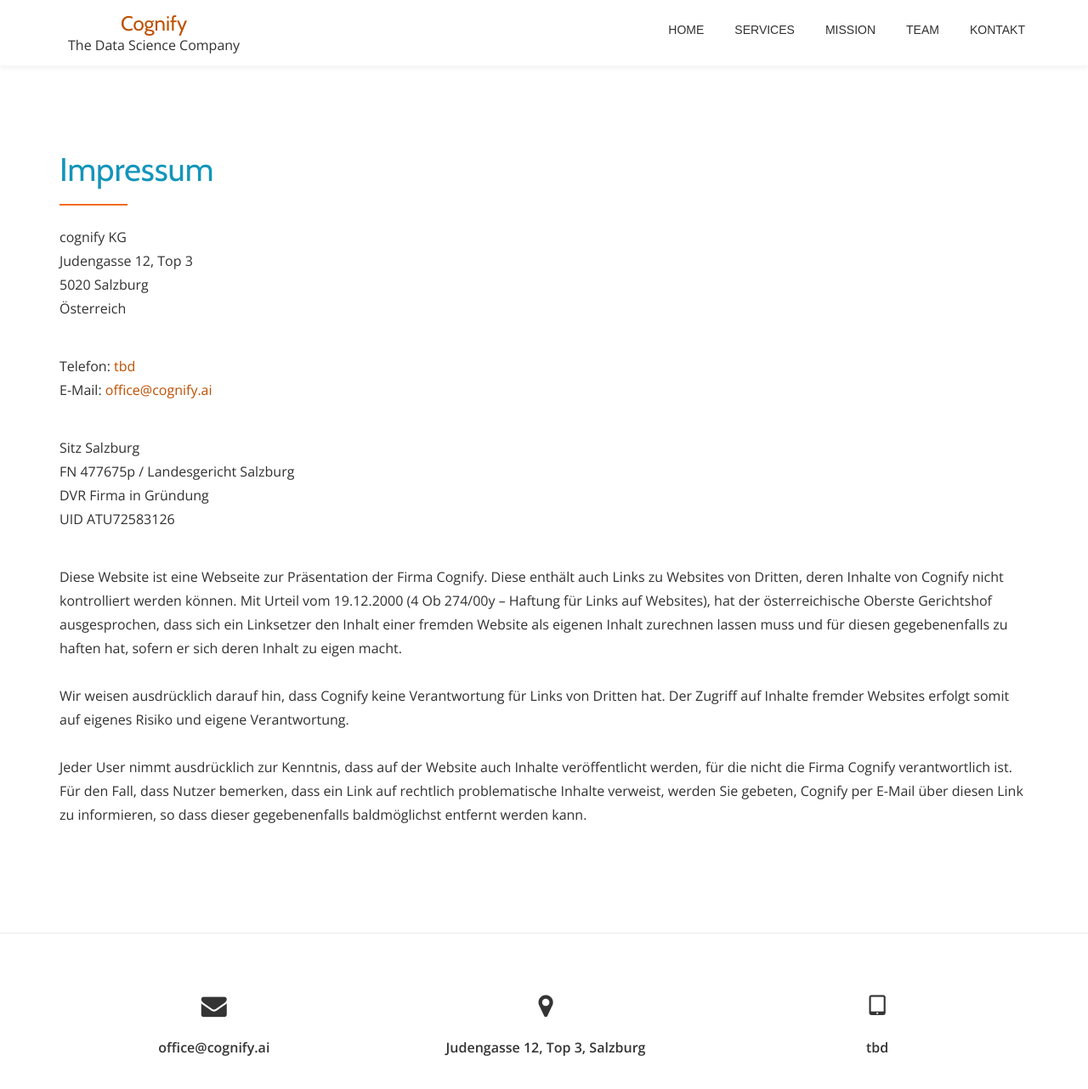
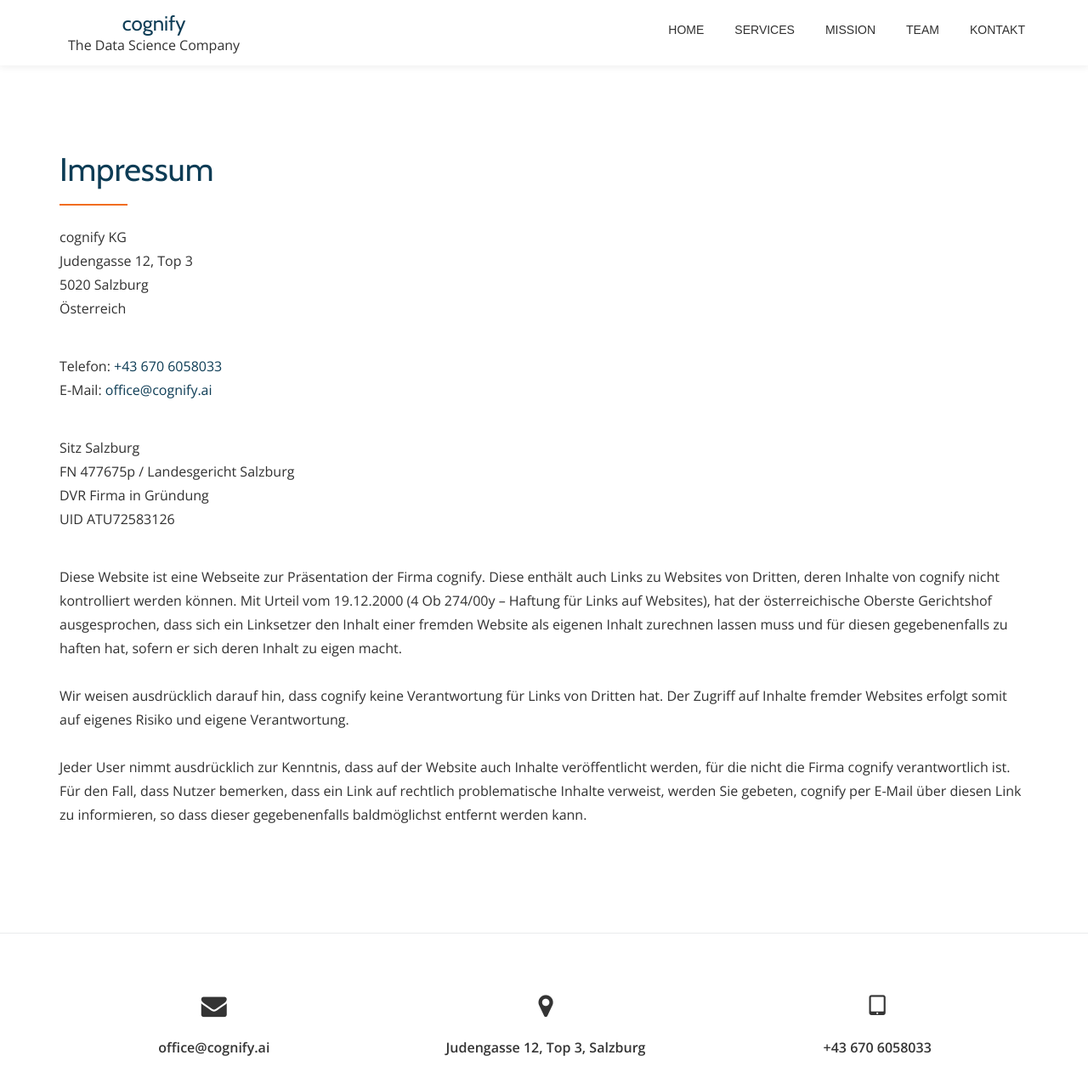
Before and after one commit to cognify-salzburg/cognify-salzburg.github.io, a Jekyll site: the page built from imprint.md, in a window 1280 px wide and 1400 px high, cut to the strip 0-1314 px from the top of the window. Shown: the top 1282 px of the strip at 85% size. Built offline with Jekyll 4.4.1, drawn with Linux system fonts in a browser that asks for light colours.

Commit message:
Various contact information added
* added phone numbers and email addresses to team section
* added phone number to imprint and contact section
* changed colors from orange to a petrol like color

```diff
--- a/_config.yml
+++ b/_config.yml
@@ -13,14 +13,14 @@
 # you will see them accessed via {{ site.title }}, {{ site.email }}, and so on.
 # You can create any custom variable you would like, and they will be accessible
 # in the templates via {{ site.myvariable }}.
-title: Cognify
+title: cognify
 subtitle: The Data Science Company
 lang: de-AT
 company:
   email: office@cognify.ai
   location: Judengasse 12, Top 3, Salzburg
   location-link: https://maps.google.com/maps?ll=47.799494,13.046457&amp;z=16&amp;t=m&amp;q=Judengasse%2012%205020%20Salzburg
-  phone: tbd
+  phone: +43 670 6058033
   imprint:
     name: cognify KG
     address:
@@ -51,13 +51,8 @@
   style: compressed
 
 # Exclude from processing.
-# The following items will not be processed, by default. Create a custom list
-# to override the default setting.
-# exclude:
-#   - Gemfile
-#   - Gemfile.lock
-#   - node_modules
-#   - vendor/bundle/
-#   - vendor/cache/
-#   - vendor/gems/
-#   - vendor/ruby/
+exclude:
+  - Gemfile
+  - Gemfile.lock
+  - node_modules
+  - README.md
--- a/_data/team.yml
+++ b/_data/team.yml
@@ -1,7 +1,9 @@
 - name: Norbert Walchhofer
   jobtitle: Gründer
-  email: tbd@tbd.at
+  email: nw@cognify.ai
+  phone: +43 670 6058033
 
 - name: Wolfgang Lausenhammer
   jobtitle: Gründer
-  email: tbd@tbd.at
+  email: wl@cognify.ai
+  phone: +43 670 6060492
--- /dev/null
+++ b/_sass/_cognify.scss
@@ -0,0 +1,34 @@
+.single-service h3 {
+  color: #0d3c55;
+  margin-bottom: 15px;
+  padding-top: 5px;
+}
+
+.dark-text {
+  color: #0d3c55;
+}
+
+a {
+  color: #0d3c55;
+}
+
+a:hover {
+  color: #0d3c55;
+}
+
+.team {
+  .member-details-inner {
+    padding-top: 15px;
+  }
+
+  .small-text {
+    &.email,
+    &.phone {
+      line-height: 20px;
+
+      a {
+        color: #ffffff;
+      }
+    }
+  }
+}
--- a/assets/main.scss
+++ b/assets/main.scss
@@ -1,9 +1,10 @@
 ---
 ---
-@import  "font-awesome.min";
+@import "font-awesome.min";
 @import "bootstrap.min";
 @import "llorix-one-companion";
 @import "llorix-one-lite";
+@import "cognify";
 
 .header {
   background-image: url("{{ "/assets/images/titel.jpg" | relative_url }}");
--- a/index.html
+++ b/index.html
@@ -90,6 +90,8 @@
               <div class="member-details-inner">
                 <h5 class="colored-text">{{ member.name }}</h5>
                 <div class="small-text">{{ member.jobtitle }}</div>
+                <div class="small-text email"><a href="mailto:{{member.email}}">✉ {{ member.email }}</a></div>
+                <div class="small-text phone"><a href="tel:{{member.phone}}">✆ {{ member.phone }}</a></div>
               </div>
             </div>
           </div>
```
Also changed, not shown: README.md (added).
